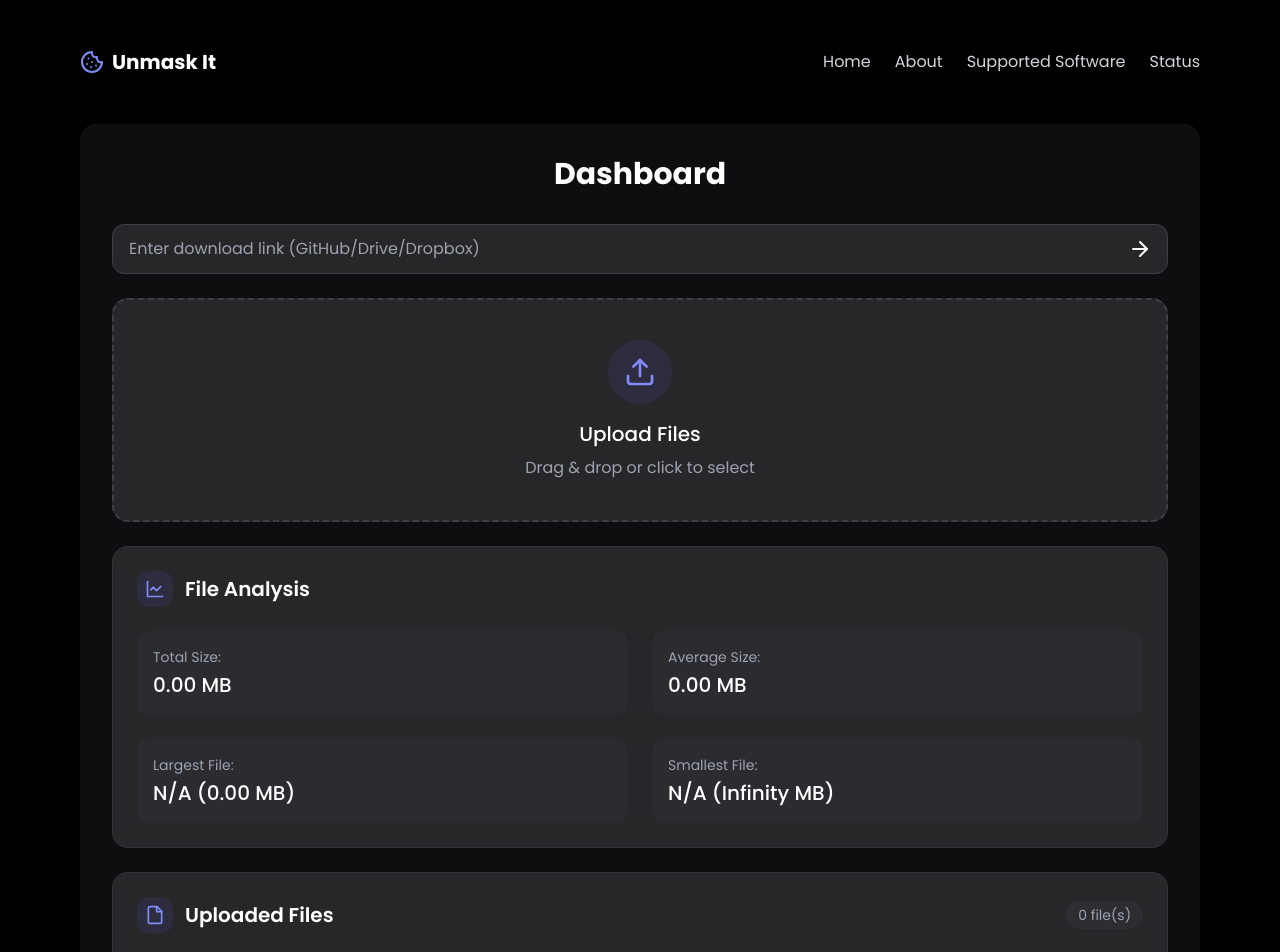
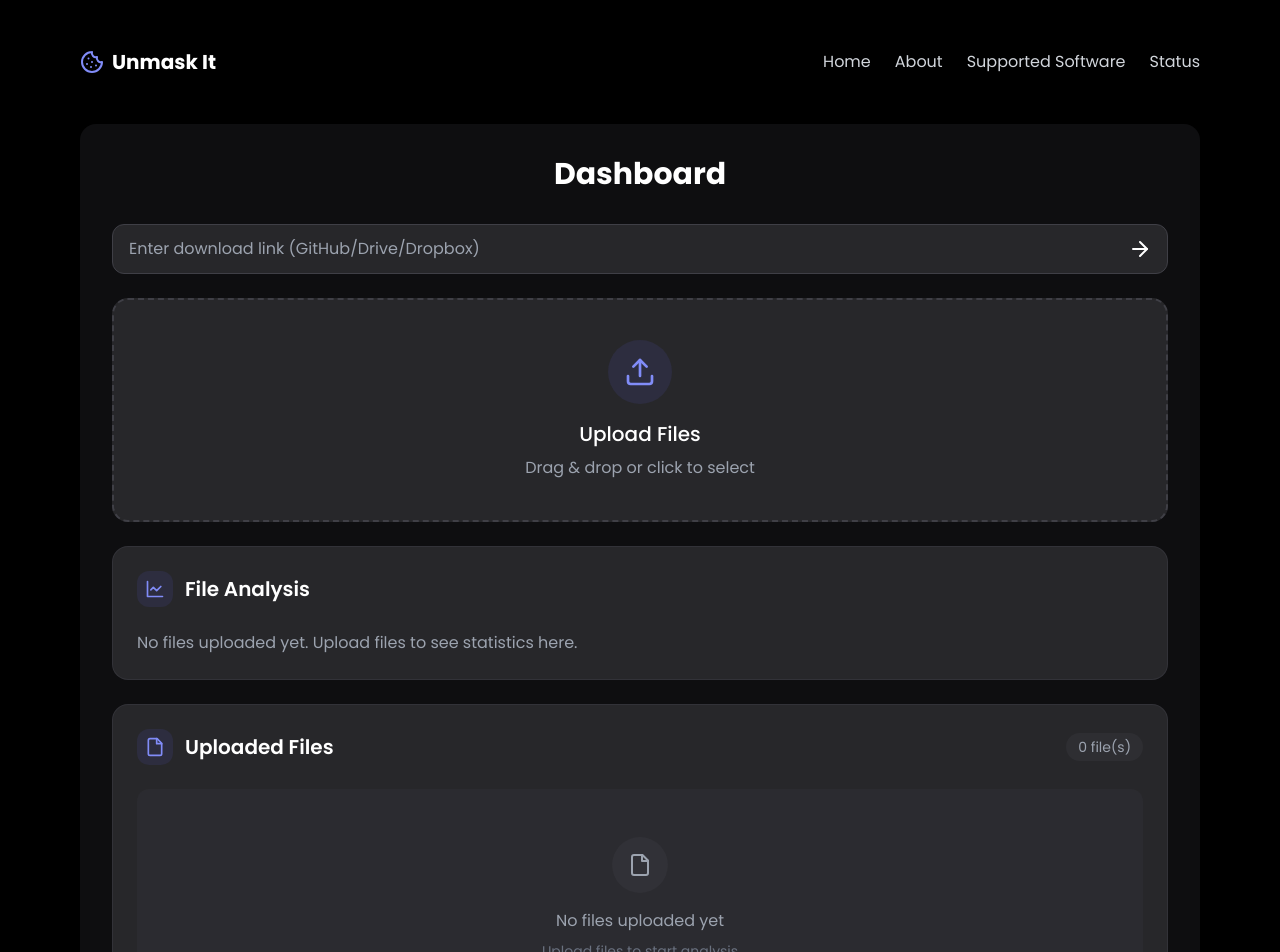
Before and after one commit to nffdev/unmask-it, a React (Vite) app in the folder Front/: page / in a window 1280 px wide. Shown: the top 952 px of the page. Built offline with nearby package versions, Linux system fonts and the light colour scheme.

Commit message:
feat(app): made FileAnalysis component dynamic with file statistics

```diff
--- a/Front/src/components/file-analysis.jsx
+++ b/Front/src/components/file-analysis.jsx
@@ -1,6 +1,45 @@
-import { useState } from "react"
+import { useEffect, useState } from "react"
 
 export function FileAnalysis() {
+  const [stats, setStats] = useState({
+    totalSize: 0,
+    avgSize: 0,
+    largest: null,
+    smallest: null,
+    count: 0
+  });
+
+  useEffect(() => {
+    const files = JSON.parse(localStorage.getItem('uploadedFiles') || '[]');
+    if (!files.length) {
+      setStats({ totalSize: 0, avgSize: 0, largest: null, smallest: null, count: 0 });
+      return;
+    }
+    let total = 0;
+    let largest = files[0];
+    let smallest = files[0];
+    for (const f of files) {
+      const size = typeof f.size === 'number' ? f.size : parseInt((f.size || '').replace(/[^\d]/g, ''));
+      if (!isNaN(size)) {
+        total += size;
+        if (size > (typeof largest.size === 'number' ? largest.size : parseInt((largest.size || '').replace(/[^\d]/g, '')))) largest = f;
+        if (size < (typeof smallest.size === 'number' ? smallest.size : parseInt((smallest.size || '').replace(/[^\d]/g, '')))) smallest = f;
+      }
+    }
+    setStats({
+      totalSize: total,
+      avgSize: total / files.length,
+      largest,
+      smallest,
+      count: files.length
+    });
+  }, []);
+
+  function formatSize(bytes) {
+    if (!bytes || isNaN(bytes)) return '0.00 MB';
+    return (bytes / (1024 * 1024)).toFixed(2) + ' MB';
+  }
+
   return (
     <div className="bg-zinc-800 rounded-2xl p-6 border border-zinc-700/50">
       <div className="flex items-center mb-6">
@@ -22,28 +61,32 @@ export function FileAnalysis() {
         </div>
         <h2 className="text-xl font-semibold text-white">File Analysis</h2>
       </div>
-
+      {stats.count === 0 ? (
+        <div className="text-gray-400 mt-4">No files uploaded yet. Upload files to see statistics here.</div>
+      ) : (
         <div className="grid grid-cols-1 md:grid-cols-2 gap-6">
           <div className="bg-zinc-700/20 p-4 rounded-xl">
+            <p className="text-gray-400 mb-1 text-sm">Total Files:</p>
+            <p className="text-xl font-medium text-white">{stats.count}</p>
+          </div>
+          <div className="bg-zinc-700/20 p-4 rounded-xl">
             <p className="text-gray-400 mb-1 text-sm">Total Size:</p>
-            <p className="text-xl font-medium text-white">0.00 MB</p>
+            <p className="text-xl font-medium text-white">{formatSize(stats.totalSize)}</p>
           </div>
-
-          <div className="bg-zinc-700/20 p-4 rounded-xl">
-            <p className="text-gray-400 mb-1 text-sm">Average Size:</p>
-            <p className="text-xl font-medium text-white">0.00 MB</p>
-          </div>
-
           <div className="bg-zinc-700/20 p-4 rounded-xl">
             <p className="text-gray-400 mb-1 text-sm">Largest File:</p>
-            <p className="text-xl font-medium text-white">N/A (0.00 MB)</p>
+            {stats.largest ? (
+              <p className="text-xl font-medium text-white">{stats.largest.name} ({formatSize(typeof stats.largest.size === 'number' ? stats.largest.size : parseInt((stats.largest.size || '').replace(/[^\d]/g, '')) )})</p>
+            ) : <p className="text-xl font-medium text-white">N/A</p>}
           </div>
-
           <div className="bg-zinc-700/20 p-4 rounded-xl">
             <p className="text-gray-400 mb-1 text-sm">Smallest File:</p>
-            <p className="text-xl font-medium text-white">N/A (Infinity MB)</p>
+            {stats.smallest ? (
+              <p className="text-xl font-medium text-white">{stats.smallest.name} ({formatSize(typeof stats.smallest.size === 'number' ? stats.smallest.size : parseInt((stats.smallest.size || '').replace(/[^\d]/g, '')) )})</p>
+            ) : <p className="text-xl font-medium text-white">N/A</p>}
           </div>
         </div>
+      )}
     </div>
   )
 }
```
Lines whose indentation alone changed are shown as unchanged.
